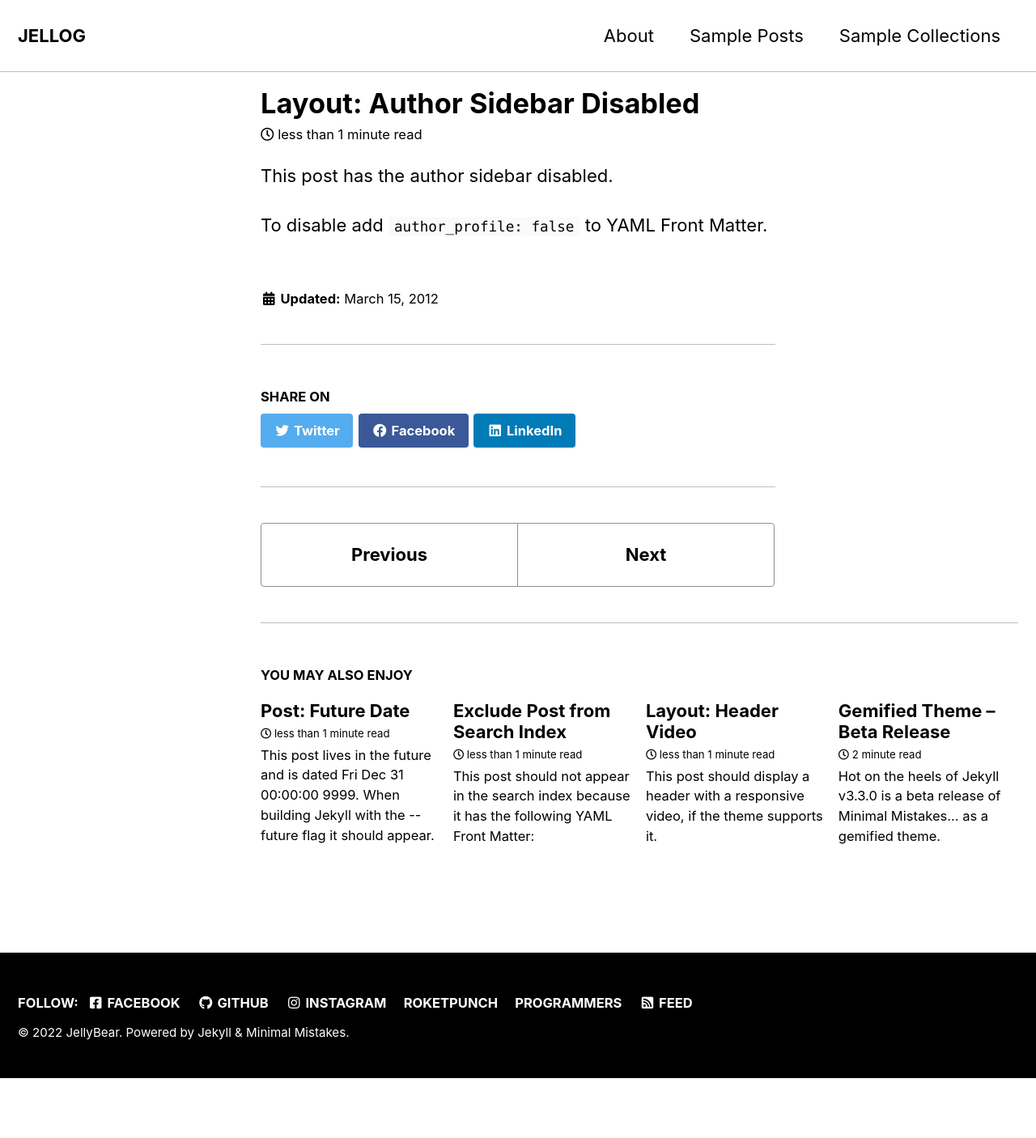
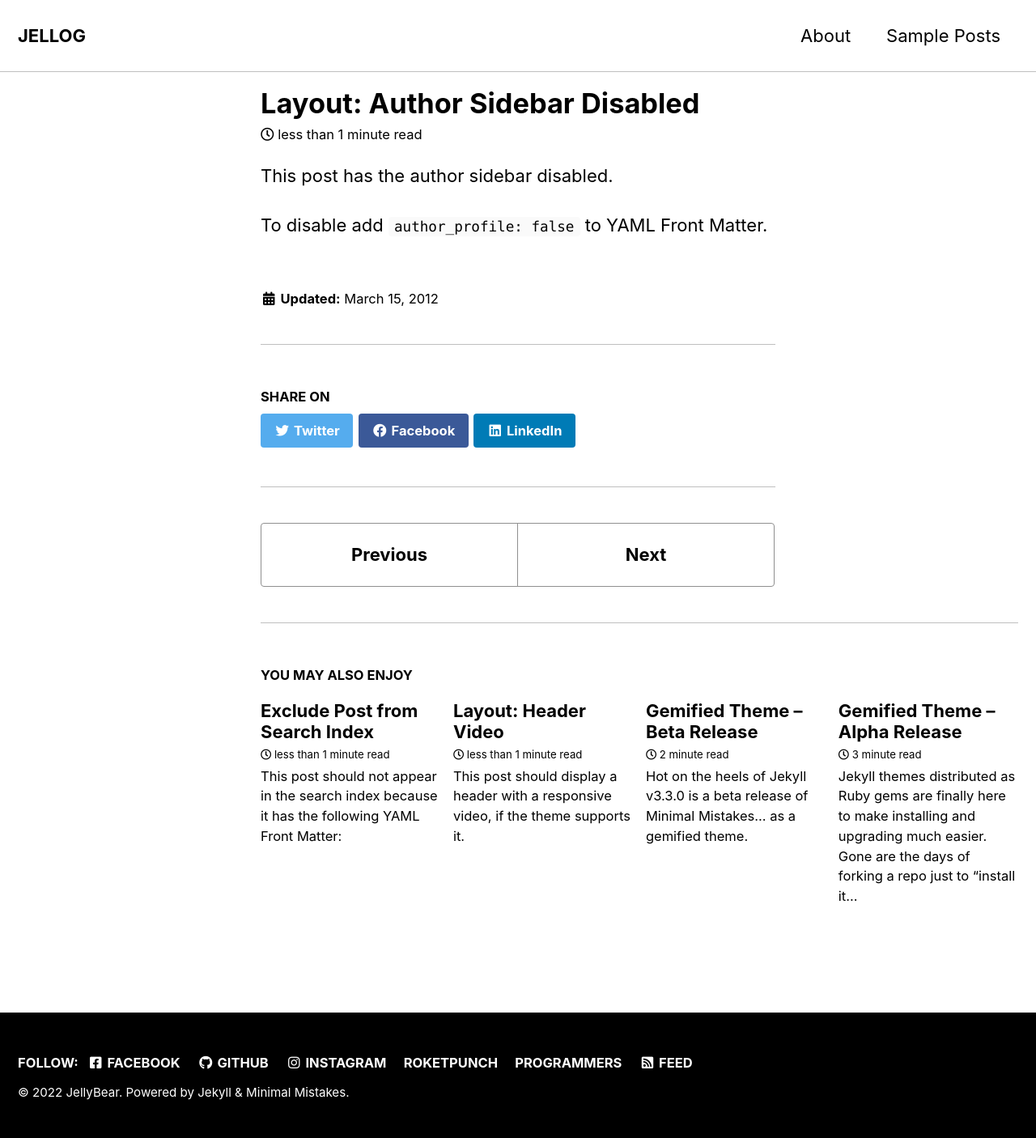
Before and after one commit to gppo66/backupTheme, a Jekyll site: the page built from _posts/2012-03-15-layout-author-sidebar-disabled.md, in a window 1280 px wide. Shown: the whole page at 81% size. Built offline with Jekyll 4.4.1, drawn with Linux system fonts in a browser that asks for light colours; cached includes are drawn as plain includes; before the commit the page ends 1332 px from its top, so only the background shows below that.

```diff
--- a/_config.yml
+++ b/_config.yml
@@ -216,7 +216,7 @@ sass:
 permalink: /:categories/:title/
 paginate: 5 # amount of posts to show
 paginate_path: /page:num/
-timezone: # https://en.wikipedia.org/wiki/List_of_tz_database_time_zones
+timezone: Asia/Seoul
 
 # Plugins (previously gems:)
 plugins:
--- a/_data/navigation.yml
+++ b/_data/navigation.yml
@@ -4,5 +4,3 @@ main:
     url: /about/
   - title: "Sample Posts"
     url: /year-archive/
-  - title: "Sample Collections"
-    url: /collection-archive/
--- a/_posts/2010-10-25-post-future-date.md
+++ /dev/null
@@ -1,8 +0,0 @@
----
-title: "Post: Future Date"
-date: 9999-12-31
-categories:
-  - Post
----
-
-This post lives in the future and is dated {{ page.date | date: "%c" }}. When building Jekyll with the `--future` flag it should appear.
```
Also changed, not shown: Gemfile (+19 -0 lines).
